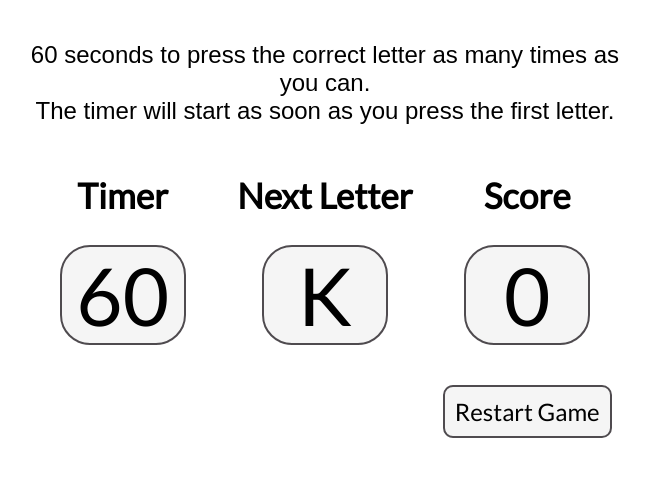
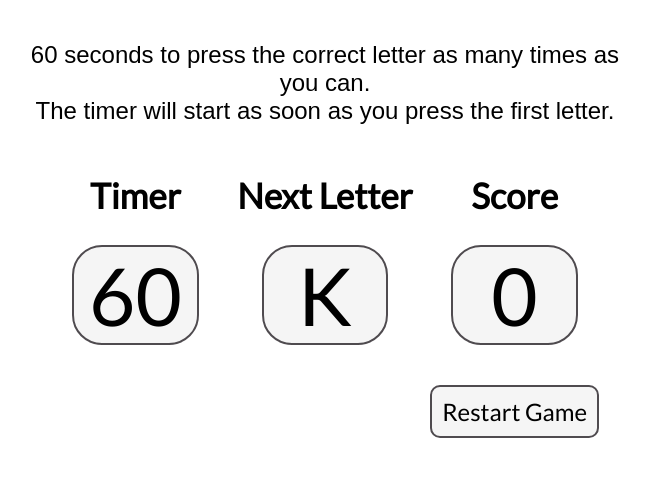
Before and after one commit to PawelKusnierek/LetterTypingGame, a PHP site: page / in a window 1280 px wide. Shown: the part 167-644 px from the top of the page, without its empty margins (315-964 px from the left). Run offline with PHP 8.4, Linux system fonts and the light colour scheme; a stand-in replaces the project's code that opens the database connection.

Commit message:
resizing flex containers

```diff
--- a/src/style.css
+++ b/src/style.css
@@ -61,7 +61,7 @@ h1 {
 }
 
 .heading-item:nth-child(1) {
-    width:16%;
+    width:15%;
     order: 0;
     flex: 0 1 auto;
     align-self: auto;
@@ -70,7 +70,7 @@ h1 {
 }
 
 .heading-item:nth-child(2) {
-    width:16%;
+    width:15%;
     order: 0;
     flex: 0 1 auto;
     align-self: auto;
@@ -79,7 +79,7 @@ h1 {
 }
 
 .heading-item:nth-child(3) {
-    width:16%;
+    width:15%;
     order: 0;
     flex: 0 1 auto;
     align-self: auto;
@@ -108,7 +108,7 @@ h2 {
     align-self: auto;
     font-size: 100px;
     text-align: center;
-    margin-right: 6%;
+    margin-right: 5%;
 }
 
 .box-item:nth-child(2) {
@@ -127,7 +127,7 @@ h2 {
     align-self: auto;
     font-size: 100px;
     text-align: center;
-    margin-left: 6%;
+    margin-left: 5%;
 }
 
 p {
@@ -156,7 +156,7 @@ p {
     background-color: var(--background-color);
     margin-top: 40px;
     padding: 10px;
-    margin-left:32%;
+    margin-left:30%;
 }
 
 #scoreDisplay {
```
